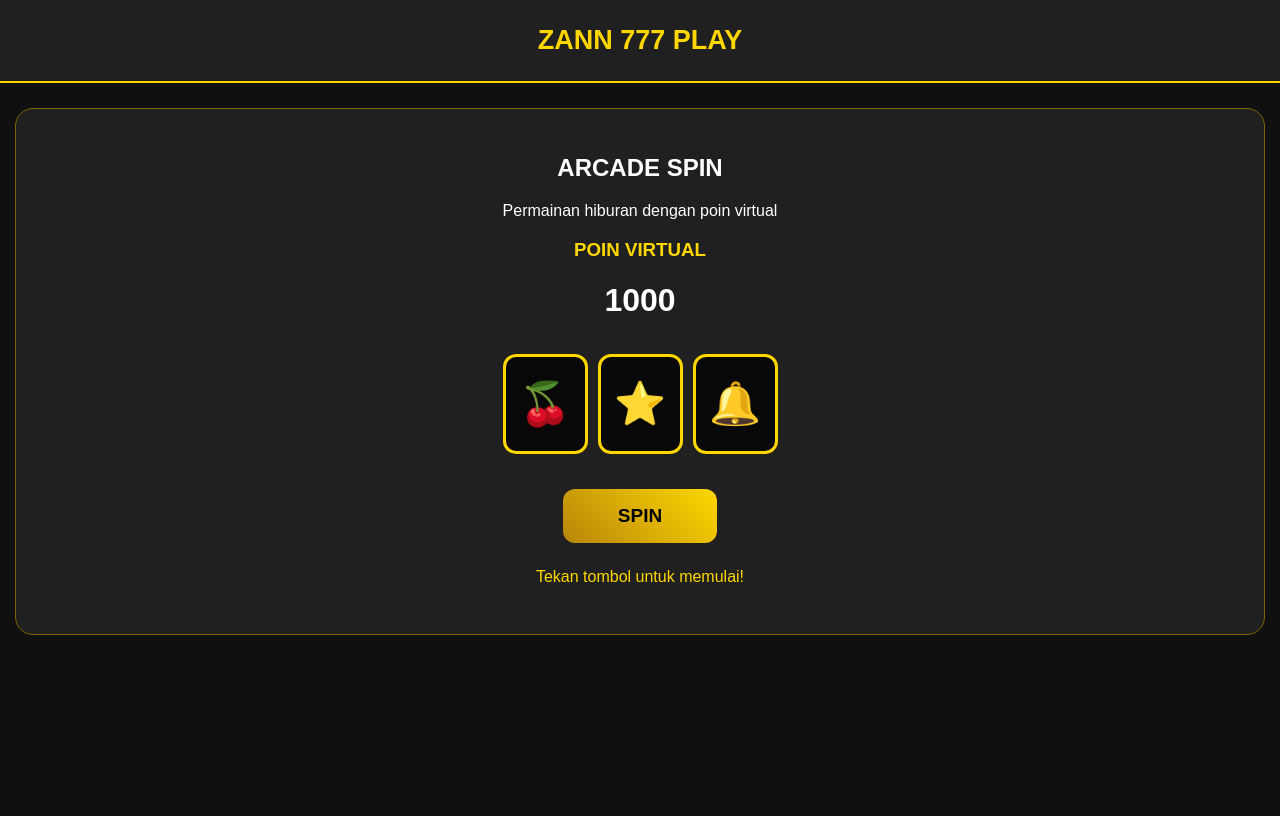
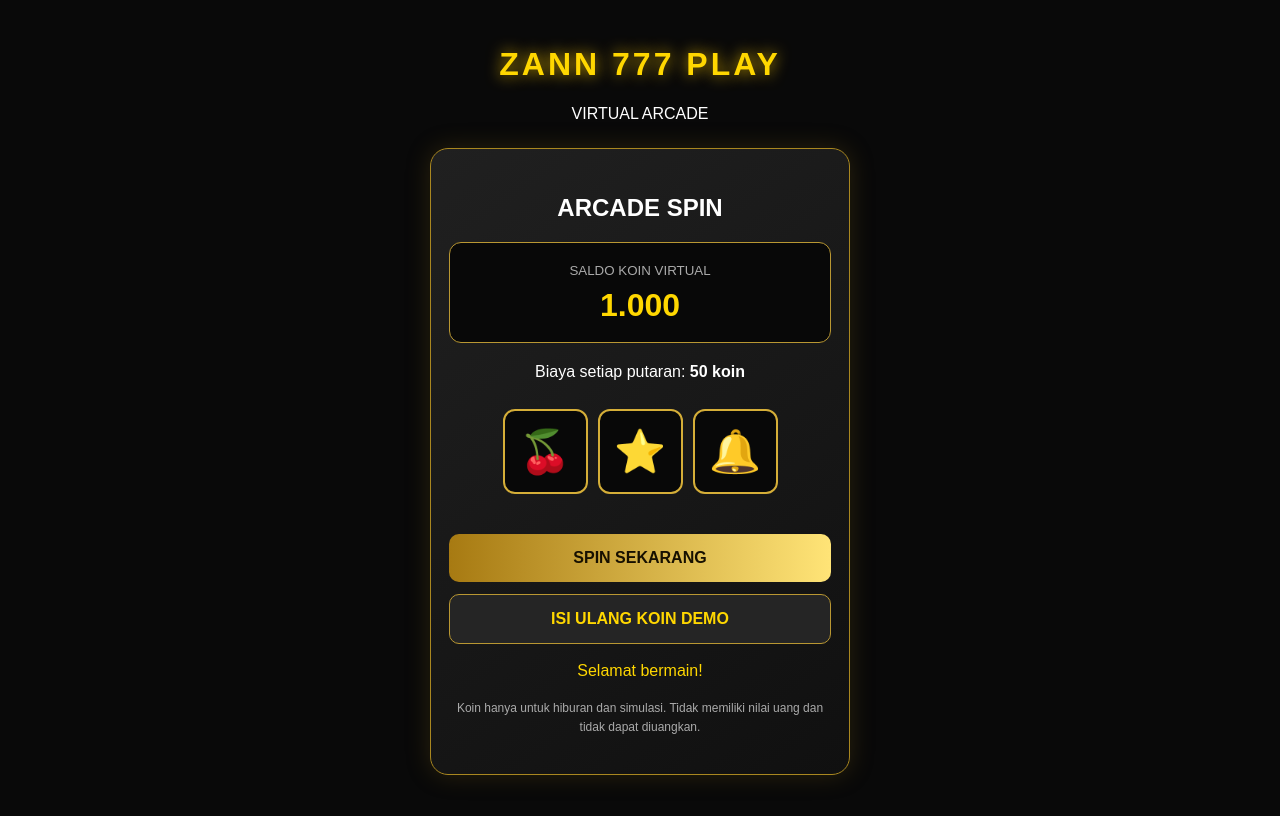
Before and after one commit to zann850/zann777-play, a plain HTML site: page index.html in a window 1280 px wide. Drawn offline with Linux system fonts and the light colour scheme.

Commit message:
Refactor index.html for better styling and layout
Updated styles and structure for improved layout and appearance.

```diff
--- a/index.html
+++ b/index.html
@@ -1,147 +1,229 @@
-
 <!DOCTYPE html>
 <html lang="id">
 <head>
 <meta charset="UTF-8">
 <meta name="viewport" content="width=device-width, initial-scale=1">
 <title>ZANN 777 PLAY</title>
-
 <style>
 * { box-sizing: border-box; }
 
 body {
   margin: 0;
-  background: #101010;
+  background: #090909;
   color: white;
   font-family: Arial, sans-serif;
   text-align: center;
+  padding: 25px 15px;
 }
 
-header {
-  padding: 25px;
-  background: #202020;
-  color: gold;
-  font-size: 27px;
-  font-weight: bold;
-  border-bottom: 2px solid gold;
+h1 {
+  color: #ffd700;
+  letter-spacing: 3px;
+  text-shadow: 0 0 15px #d4a900;
 }
 
 .card {
-  margin: 25px 15px;
-  padding: 25px 12px;
-  background: #202020;
-  border: 1px solid #806400;
+  max-width: 420px;
+  margin: 25px auto;
+  padding: 25px 18px;
+  background: linear-gradient(145deg,#202020,#101010);
+  border: 1px solid #a98720;
   border-radius: 18px;
+  box-shadow: 0 0 25px #8a6b1640;
 }
 
-h3 { color: gold; }
+.balance {
+  background: #080808;
+  border: 1px solid #b99732;
+  border-radius: 12px;
+  padding: 18px;
+  margin: 20px 0;
+}
 
-.machine {
+.balance small { color: #aaa; }
+
+.amount {
+  color: #ffd700;
+  font-size: 32px;
+  font-weight: bold;
+  margin-top: 8px;
+  transition: .3s;
+}
+
+.amount.changed { transform: scale(1.15); }
+
+.reels {
   display: flex;
   justify-content: center;
   gap: 10px;
-  margin: 35px 0;
+  margin: 28px 0;
 }
 
 .reel {
   width: 85px;
-  height: 100px;
+  height: 85px;
   display: grid;
   place-items: center;
   background: #080808;
-  border: 3px solid gold;
-  border-radius: 13px;
+  border: 2px solid #d5ae38;
+  border-radius: 12px;
   font-size: 42px;
 }
 
 .spinning {
-  animation: spin .12s infinite;
-  box-shadow: 0 0 15px gold;
+  animation: shake .12s infinite alternate;
 }
 
-@keyframes spin {
-  0% { transform: translateY(-9px); }
-  50% { transform: translateY(9px); }
-  100% { transform: translateY(0); }
+@keyframes shake {
+  from { transform: translateY(-4px); }
+  to { transform: translateY(4px); }
 }
 
 button {
-  padding: 16px 55px;
-  background: linear-gradient(45deg, #b8860b, gold);
-  border: 0;
-  border-radius: 12px;
-  color: black;
-  font-size: 19px;
+  width: 100%;
+  padding: 15px;
+  margin-top: 12px;
+  border: none;
+  border-radius: 10px;
+  background: linear-gradient(90deg,#a77a12,#ffe477);
+  color: #171000;
   font-weight: bold;
+  font-size: 16px;
+  cursor: pointer;
 }
 
-button:disabled { opacity: .5; }
+button:disabled {
+  background: #555;
+  color: #aaa;
+  cursor: not-allowed;
+}
 
-#hasil {
-  color: gold;
+.refill {
+  background: #252525;
+  color: #ffd700;
+  border: 1px solid #b99732;
+}
+
+#message {
   min-height: 25px;
-  margin-top: 25px;
+  color: #ffd700;
+  margin-top: 18px;
+}
+
+.info {
+  color: #aaa;
+  font-size: 12px;
+  line-height: 1.6;
 }
 </style>
 </head>
-
 <body>
 
-<header>ZANN 777 PLAY</header>
+<h1>ZANN 777 PLAY</h1>
+<p>VIRTUAL ARCADE</p>
 
 <div class="card">
   <h2>ARCADE SPIN</h2>
-  <p>Permainan hiburan dengan poin virtual</p>
 
-  <h3>POIN VIRTUAL</h3>
-  <h1 id="saldo">1000</h1>
+  <div class="balance">
+    <small>SALDO KOIN VIRTUAL</small>
+    <div class="amount" id="balance">1.000</div>
+  </div>
 
-  <div class="machine">
+  <p>Biaya setiap putaran: <b>50 koin</b></p>
+
+  <div class="reels">
     <div class="reel" id="r1">🍒</div>
     <div class="reel" id="r2">⭐</div>
     <div class="reel" id="r3">🔔</div>
   </div>
 
-  <button id="tombol" onclick="spin()">SPIN</button>
+  <button id="spin" onclick="spin()">SPIN SEKARANG</button>
 
-  <p id="hasil">Tekan tombol untuk memulai!</p>
+  <button class="refill" onclick="refill()">
+    ISI ULANG KOIN DEMO
+  </button>
+
+  <div id="message">Selamat bermain!</div>
+
+  <p class="info">
+    Koin hanya untuk hiburan dan simulasi.
+    Tidak memiliki nilai uang dan tidak dapat diuangkan.
+  </p>
 </div>
 
 <script>
-const simbol = ["🍒","⭐","🔔","💎","7️⃣","🍀"];
-const ids = ["r1","r2","r3"];
+let balance = 1000;
+let spinning = false;
+
+const symbols = ["🍒","⭐","🔔","💎","7️⃣","🍀"];
+
+function updateBalance() {
+  const el = document.getElementById("balance");
+  el.textContent = balance.toLocaleString("id-ID");
+
+  el.classList.add("changed");
+  setTimeout(() => el.classList.remove("changed"), 300);
+
+  document.getElementById("spin").disabled =
+    balance < 50 || spinning;
+}
 
 function spin() {
-  const tombol = document.getElementById("tombol");
-  const hasil = document.getElementById("hasil");
+  if (spinning || balance < 50) return;
 
-  tombol.disabled = true;
-  hasil.textContent = "SEDANG BERPUTAR...";
+  spinning = true;
+  balance -= 50;
+  updateBalance();
 
-  let selesai = 0;
+  document.getElementById("message").textContent =
+    "Putaran sedang berjalan...";
 
-  ids.forEach((id, index) => {
-    const reel = document.getElementById(id);
-    reel.classList.add("spinning");
+  const reels = [
+    document.getElementById("r1"),
+    document.getElementById("r2"),
+    document.getElementById("r3")
+  ];
 
-    const interval = setInterval(() => {
+  reels.forEach(reel => reel.classList.add("spinning"));
+
+  let interval = setInterval(() => {
+    reels.forEach(reel => {
       reel.textContent =
-        simbol[Math.floor(Math.random() * simbol.length)];
-    }, 80);
+        symbols[Math.floor(Math.random() * symbols.length)];
+    });
+  }, 80);
 
-    setTimeout(() => {
-      clearInterval(interval);
+  setTimeout(() => {
+    clearInterval(interval);
+
+    reels.forEach(reel => {
       reel.classList.remove("spinning");
+      reel.textContent =
+        symbols[Math.floor(Math.random() * symbols.length)];
+    });
 
-      selesai++;
+    spinning = false;
+    updateBalance();
 
-      if (selesai === 3) {
-        hasil.textContent = "PUTARAN SELESAI!";
-        tombol.disabled = false;
-      }
-    }, 2000 + index * 800);
-  });
+    document.getElementById("message").textContent =
+      balance === 0
+      ? "Koin demo habis! Silakan isi ulang."
+      : "PUTARAN SELESAI!";
+  }, 2500);
 }
+
+function refill() {
+  if (spinning) return;
+
+  balance = 1000;
+  updateBalance();
+
+  document.getElementById("message").textContent =
+    "Koin demo berhasil diisi ulang!";
+}
+
+updateBalance();
 </script>
 
 </body>
```
